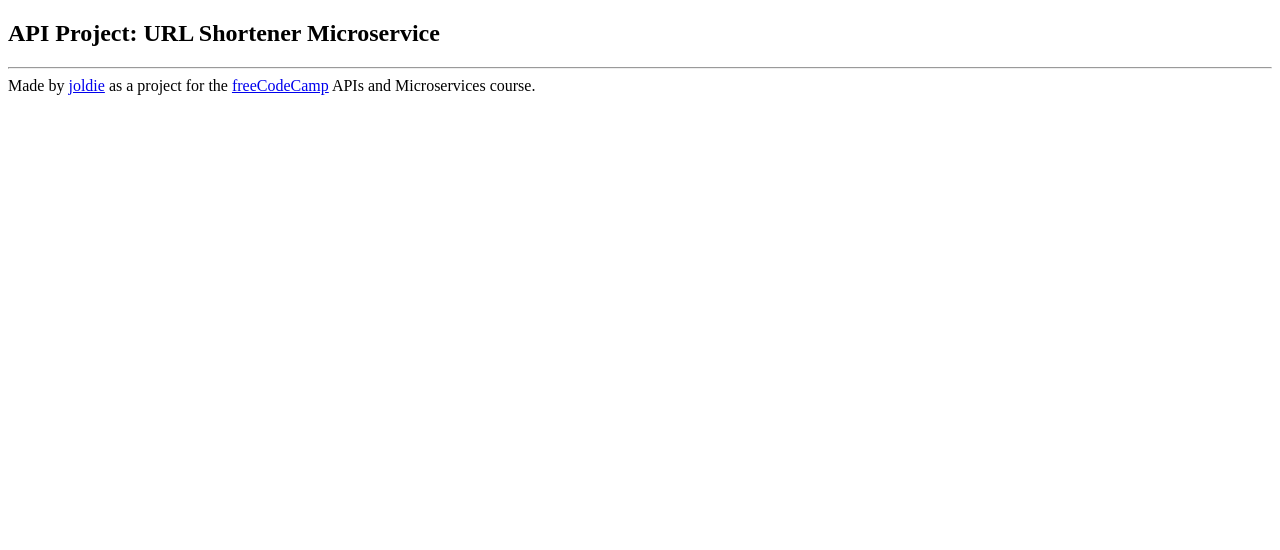
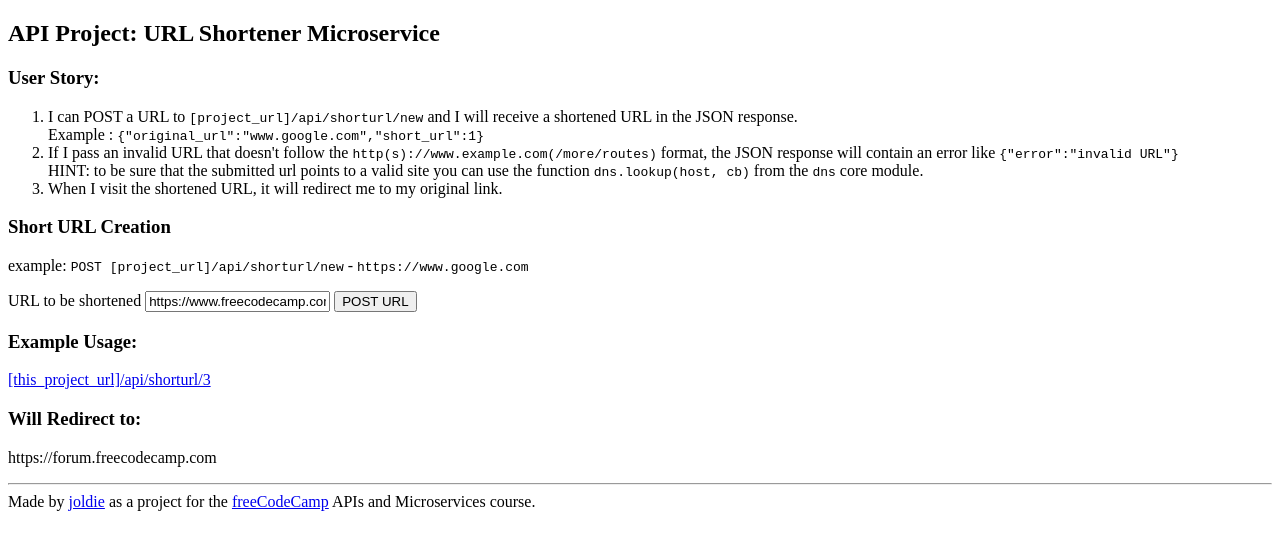
Before and after one commit to joldie/url-shortener-microservice, a website: page index.html in a window 1280 px wide. Drawn offline with Linux system fonts and the light colour scheme.

Commit message:
Basic server setup complete.

```diff
--- a/index.html
+++ b/index.html
@@ -9,6 +9,49 @@
   <body>
     <div class="container">
       <h2>API Project: URL Shortener Microservice</h2>
+      <h3>User Story:</h3>
+      <ol>
+        <li>
+          I can POST a URL to <code>[project_url]/api/shorturl/new</code> and I
+          will receive a shortened URL in the JSON response.<br />Example :
+          <code>{"original_url":"www.google.com","short_url":1}</code>
+        </li>
+        <li>
+          If I pass an invalid URL that doesn't follow the
+          <code>http(s)://www.example.com(/more/routes)</code> format, the JSON
+          response will contain an error like
+          <code>{"error":"invalid URL"}</code><br />
+          HINT: to be sure that the submitted url points to a valid site you can
+          use the function <code>dns.lookup(host, cb)</code> from the
+          <code>dns</code> core module.
+        </li>
+        <li>
+          When I visit the shortened URL, it will redirect me to my original
+          link.
+        </li>
+      </ol>
+
+      <h3>Short URL Creation</h3>
+      <p>
+        example: <code>POST [project_url]/api/shorturl/new</code> -
+        <code>https://www.google.com</code>
+      </p>
+      <form action="api/shorturl/new" method="POST">
+        <label for="url_input">URL to be shortened</label>
+        <input
+          id="url_input"
+          type="text"
+          name="url"
+          value="https://www.freecodecamp.com"
+        />
+        <input type="submit" value="POST URL" />
+      </form>
+      <h3>Example Usage:</h3>
+      <a href="https://thread-paper.hyperdev.space/api/shorturl/3">
+        [this_project_url]/api/shorturl/3
+      </a>
+      <h3>Will Redirect to:</h3>
+      <p>https://forum.freecodecamp.com</p>
     </div>
     <footer>
       <hr />
--- a/package.json
+++ b/package.json
@@ -8,9 +8,13 @@
   "author": "joldie",
   "license": "CC0-1.0",
   "dependencies": {
+    "body-parser": "^1.18.3",
     "cors": "^2.8.5",
     "dotenv": "^6.2.0",
-    "express": "^4.16.4"
+    "express": "^4.16.4",
+    "mongodb": "^3.1.10",
+    "mongoose": "^5.4.0",
+    "url-exists": "^1.0.3"
   },
   "devDependencies": {
     "eslint": "^5.10.0"
```
Also changed, not shown: server.js (+26 -6 lines), 3 other files.
